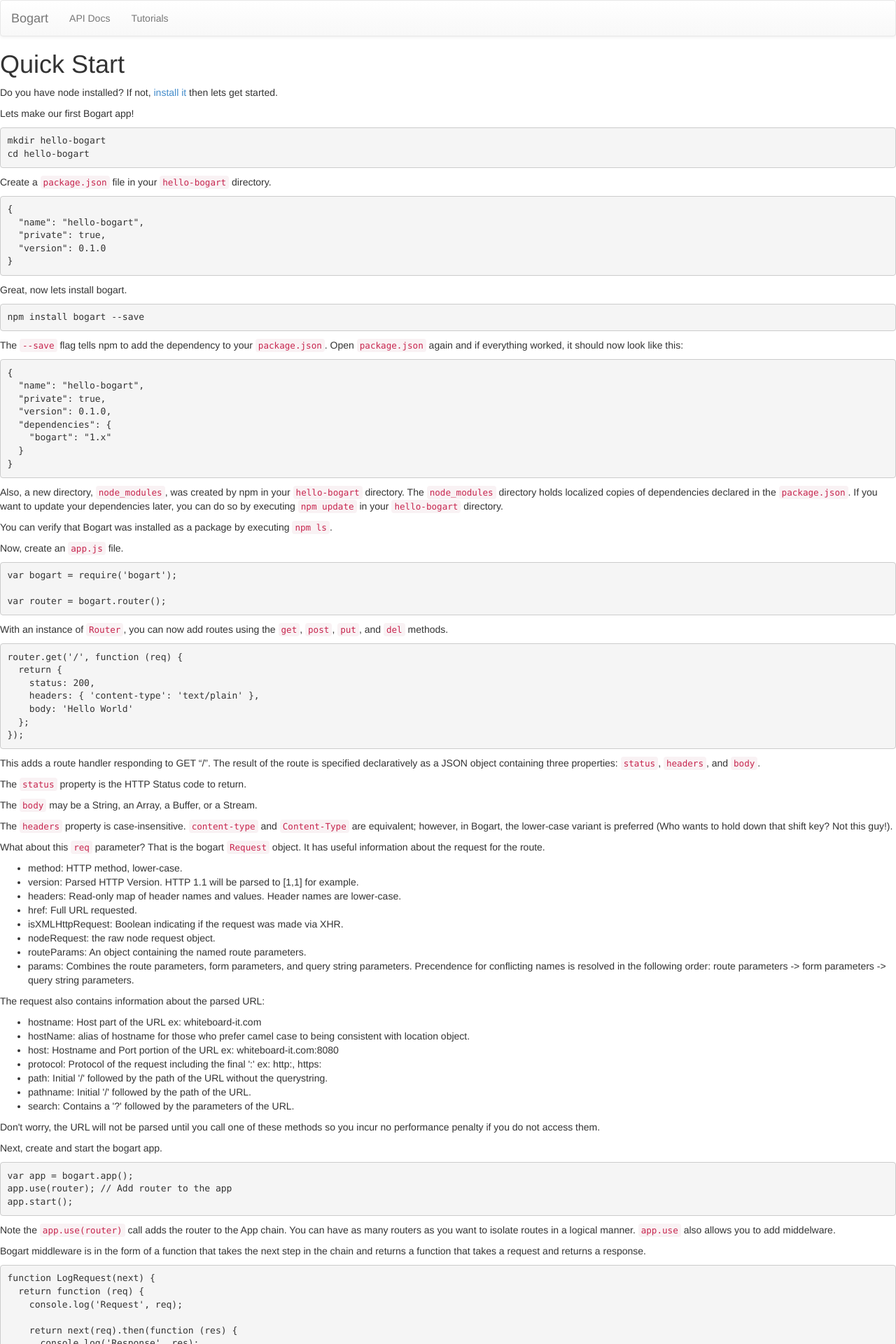
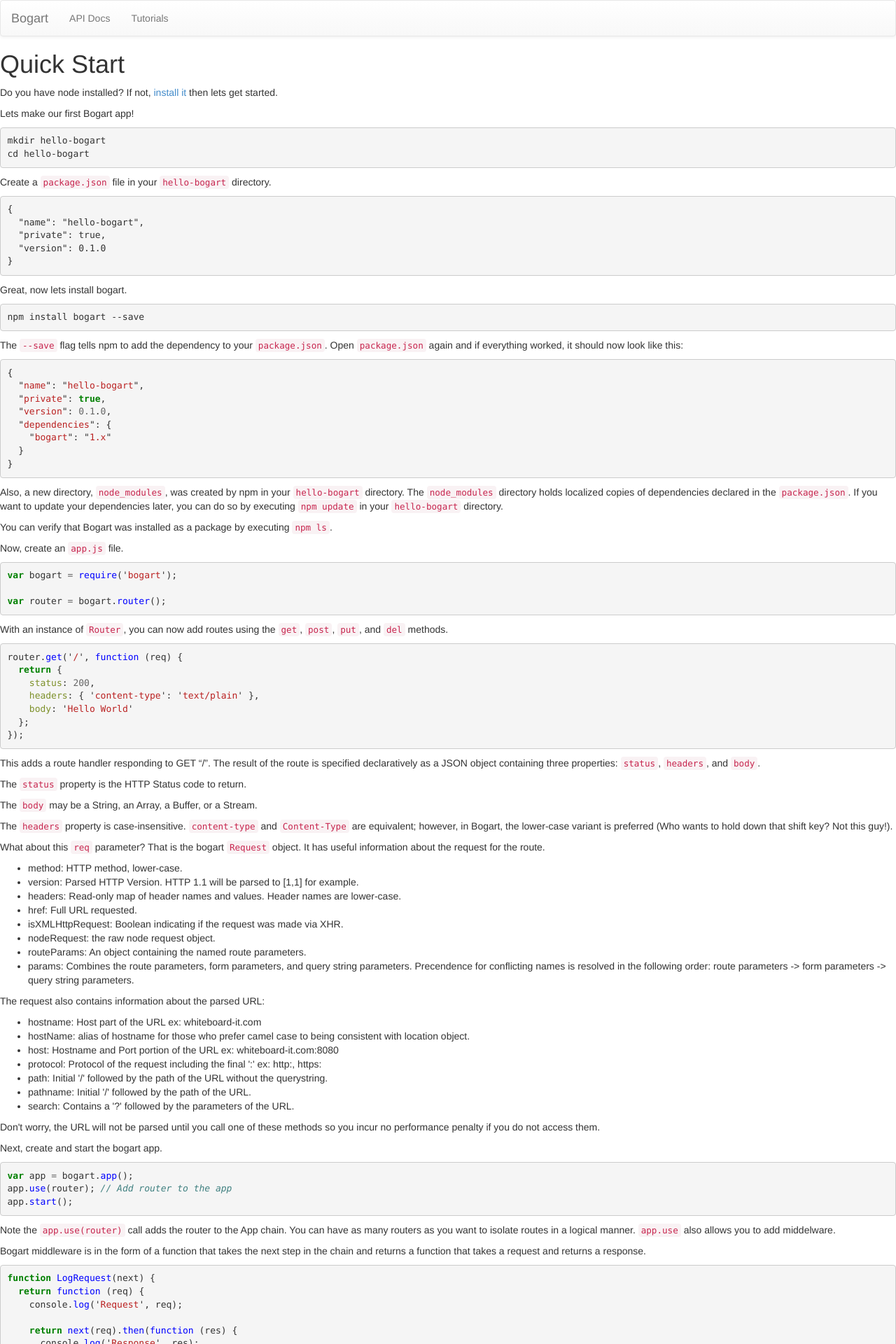
Before and after one commit to nrstott/bogart, a Jekyll site: the page built from index.md, in a window 1280 px wide. Shown: the top 1920 px of the page at 70% size. Built offline with Jekyll 4.4.1, drawn with Linux system fonts in a browser that asks for light colours; some of the changed text lies outside the part shown.

Commit message:
update syntax highlighting

```diff
--- a/_layouts/default.html
+++ b/_layouts/default.html
@@ -3,6 +3,7 @@
   <title>Bogart</title>
   <meta name="viewport" content="width=device-width, initial-scale=1.0">
 
+  <link rel="stylesheet" href="{{site.baseurl}}/css/pygments/default.css" />
   <link rel="stylesheet" href="{{site.baseurl}}/css/bootstrap.min.css" />
   <link rel="stylesheet" href="{{site.baseurl}}/css/bootstrap-theme.min.css" />
 </head>
--- /dev/null
+++ b/css/pygments/default.css
@@ -0,0 +1,61 @@
+.hll { background-color: #ffffcc }
+.c { color: #408080; font-style: italic } /* Comment */
+.err { border: 1px solid #FF0000 } /* Error */
+.k { color: #008000; font-weight: bold } /* Keyword */
+.o { color: #666666 } /* Operator */
+.cm { color: #408080; font-style: italic } /* Comment.Multiline */
+.cp { color: #BC7A00 } /* Comment.Preproc */
+.c1 { color: #408080; font-style: italic } /* Comment.Single */
+.cs { color: #408080; font-style: italic } /* Comment.Special */
+.gd { color: #A00000 } /* Generic.Deleted */
+.ge { font-style: italic } /* Generic.Emph */
+.gr { color: #FF0000 } /* Generic.Error */
+.gh { color: #000080; font-weight: bold } /* Generic.Heading */
+.gi { color: #00A000 } /* Generic.Inserted */
+.go { color: #808080 } /* Generic.Output */
+.gp { color: #000080; font-weight: bold } /* Generic.Prompt */
+.gs { font-weight: bold } /* Generic.Strong */
+.gu { color: #800080; font-weight: bold } /* Generic.Subheading */
+.gt { color: #0040D0 } /* Generic.Traceback */
+.kc { color: #008000; font-weight: bold } /* Keyword.Constant */
+.kd { color: #008000; font-weight: bold } /* Keyword.Declaration */
+.kn { color: #008000; font-weight: bold } /* Keyword.Namespace */
+.kp { color: #008000 } /* Keyword.Pseudo */
+.kr { color: #008000; font-weight: bold } /* Keyword.Reserved */
+.kt { color: #B00040 } /* Keyword.Type */
+.m { color: #666666 } /* Literal.Number */
+.s { color: #BA2121 } /* Literal.String */
+.na { color: #7D9029 } /* Name.Attribute */
+.nb { color: #008000 } /* Name.Builtin */
+.nc { color: #0000FF; font-weight: bold } /* Name.Class */
+.no { color: #880000 } /* Name.Constant */
+.nd { color: #AA22FF } /* Name.Decorator */
+.ni { color: #999999; font-weight: bold } /* Name.Entity */
+.ne { color: #D2413A; font-weight: bold } /* Name.Exception */
+.nf { color: #0000FF } /* Name.Function */
+.nl { color: #A0A000 } /* Name.Label */
+.nn { color: #0000FF; font-weight: bold } /* Name.Namespace */
+.nt { color: #008000; font-weight: bold } /* Name.Tag */
+.nv { color: #19177C } /* Name.Variable */
+.ow { color: #AA22FF; font-weight: bold } /* Operator.Word */
+.w { color: #bbbbbb } /* Text.Whitespace */
+.mf { color: #666666 } /* Literal.Number.Float */
+.mh { color: #666666 } /* Literal.Number.Hex */
+.mi { color: #666666 } /* Literal.Number.Integer */
+.mo { color: #666666 } /* Literal.Number.Oct */
+.sb { color: #BA2121 } /* Literal.String.Backtick */
+.sc { color: #BA2121 } /* Literal.String.Char */
+.sd { color: #BA2121; font-style: italic } /* Literal.String.Doc */
+.s2 { color: #BA2121 } /* Literal.String.Double */
+.se { color: #BB6622; font-weight: bold } /* Literal.String.Escape */
+.sh { color: #BA2121 } /* Literal.String.Heredoc */
+.si { color: #BB6688; font-weight: bold } /* Literal.String.Interpol */
+.sx { color: #008000 } /* Literal.String.Other */
+.sr { color: #BB6688 } /* Literal.String.Regex */
+.s1 { color: #BA2121 } /* Literal.String.Single */
+.ss { color: #19177C } /* Literal.String.Symbol */
+.bp { color: #008000 } /* Name.Builtin.Pseudo */
+.vc { color: #19177C } /* Name.Variable.Class */
+.vg { color: #19177C } /* Name.Variable.Global */
+.vi { color: #19177C } /* Name.Variable.Instance */
+.il { color: #666666 } /* Literal.Number.Integer.Long */
--- a/index.md
+++ b/index.md
@@ -28,14 +28,16 @@
 The `--save` flag tells npm to add the dependency to your `package.json`. Open
 `package.json` again and if everything worked, it should now look like this:
 
-    {
-      "name": "hello-bogart",
-      "private": true,
-      "version": 0.1.0,
-      "dependencies": {
-        "bogart": "1.x"
-      }
-    }
+{% highlight javascript %}
+{
+  "name": "hello-bogart",
+  "private": true,
+  "version": 0.1.0,
+  "dependencies": {
+    "bogart": "1.x"
+  }
+}
+{% endhighlight %}
 
 Also, a new directory, `node_modules`, was created by npm in your `hello-bogart` directory.
 The `node_modules` directory holds localized copies of dependencies declared in the
@@ -55,13 +57,15 @@
 With an instance of `Router`, you can now add routes using the `get`, `post`, `put`,
 and `del` methods.
 
-    router.get('/', function (req) {
-      return {
-        status: 200,
-        headers: { 'content-type': 'text/plain' },
-        body: 'Hello World'
-      };
-    });
+{% highlight javascript %}
+router.get('/', function (req) {
+  return {
+    status: 200,
+    headers: { 'content-type': 'text/plain' },
+    body: 'Hello World'
+  };
+});
+{% endhighlight %}
 
 This adds a route handler responding to GET "/". The result of the route is specified
 declaratively as a JSON object containing three properties: `status`, `headers`, and `body`.
@@ -101,9 +105,11 @@
 
 Next, create and start the bogart app.
 
-    var app = bogart.app();
-    app.use(router); // Add router to the app
-    app.start();
+{% highlight javascript %}
+var app = bogart.app();
+app.use(router); // Add router to the app
+app.start();
+{% endhighlight %}
 
 Note the `app.use(router)` call adds the router to the App chain. You can have
 as many routers as you want to isolate routes in a logical manner. `app.use` also
@@ -112,16 +118,18 @@
 Bogart middleware is in the form of a function that takes the next step in the chain and
 returns a function that takes a request and returns a response.
 
-    function LogRequest(next) {
-      return function (req) {
-        console.log('Request', req);
+{% highlight javascript %}
+function LogRequest(next) {
+  return function (req) {
+    console.log('Request', req);
 
-        return next(req).then(function (res) {
-          console.log('Response', res);
-          return res;
-        });
-      };
-    }
+    return next(req).then(function (res) {
+      console.log('Response', res);
+      return res;
+    });
+  };
+}
+{% endhighlight %}
 
 First things first, Bogart embraces [Promises](http://howtonode.org/promises) as a
 control-flow mechanism. The LogRequest middleware expects that what is returned from
@@ -131,11 +139,13 @@
 So where does this `next` parameter come from? Don\'t worry about it! Bogart figures it out.
 Let's alter the previous code sample where we created the app and added the router to it.
 
+{% highlight javascript %}
     var app = bogart.app();
     app.use(LogRequest)
     app.use(router);
 
     app.start();
+{% endhighlight %}
 
 Now run the server using `node app.js`. When you view it on `localhost:8080`, you should see messages
 in your terminal each time you refresh the page showing you the request and response objects.
@@ -146,14 +156,16 @@
 Also, bogart provides a middleware helper to make writing middleware a little nicer. Rewriting
 LogRequest using the helper looks like this:
 
-    var LogRequest = bogart.middleware(function (req, next) {
-      console.log('Request', req);
+{% highlight javascript %}
+var LogRequest = bogart.middleware(function (req, next) {
+  console.log('Request', req);
 
-      return next(req).then(function (res) {
-        console.log('Resoponse', res);
-        return res;
-      });
-    });
+  return next(req).then(function (res) {
+    console.log('Resoponse', res);
+    return res;
+  });
+});
+{% endhighlight %}
 
 Note that the `next` parameter is optional. If you ignore it, you're just writing an end-point
 that will ignore anything after it in the middleware chain. Simply not calling `next` is a way
@@ -162,13 +174,15 @@
 What if I don't want *every* request to be logged? Bogart lets you target middleware to specific
 routes.
 
-    router.get('/', LogRequest, function (req) {
-      return {
-        status: 200,
-        headers: { 'content-type': 'text/plain' },
-        body: 'Hello World'
-      };
-    });
+{% highlight javascript %}
+router.get('/', LogRequest, function (req) {
+  return {
+    status: 200,
+    headers: { 'content-type': 'text/plain' },
+    body: 'Hello World'
+  };
+});
+{% endhighlight %}
 
 You can provide as many middleware functions as you want to the router verb methods.
 
@@ -184,36 +198,42 @@
 
 Add the following in app.js:
 
-    var viewEngine = bogart.viewEngine('mustache');
+{% highlight javascript %}
+var viewEngine = bogart.viewEngine('mustache');
 
-    router.get('/mustache-rocks', function (req) {
-      var body = viewEngine.render('mustache-rocks.html', {
-        locals: {
-          title: 'Hello View Engine'
-        }
-      });
+router.get('/mustache-rocks', function (req) {
+  var body = viewEngine.render('mustache-rocks.html', {
+    locals: {
+      title: 'Hello View Engine'
+    }
+  });
 
-      return {
-        status: 200,
-        headers: { 'content-type': 'text/html' },
-        body: body
-      };
-    });
+  return {
+    status: 200,
+    headers: { 'content-type': 'text/html' },
+    body: body
+  };
+});
+{% endhighlight %}
 
 Create a `views/mustache-rocks.html` file:
 
-    <h1>Mustache Rocks!</h1>
-    <p>{{title}}</p>
+{% highlight html %}
+<h1>Mustache Rocks!</h1>
+<p>{{title}}</p>
+{% endhighlight %}
 
 Create a `views/layout.html` file:
 
-    <html>
-    <head>
-      <title>{% raw %}{{title}}{% endraw %}</title>
-    </head>
-    <body>
-      {% raw %}{{{body}}}{% endraw %}
-    </body>
+{% highlight html %}
+<html>
+<head>
+  <title>{% raw %}{{title}}{% endraw %}</title>
+</head>
+<body>
+  {% raw %}{{{body}}}{% endraw %}
+</body>
+{% endhighlight %}
 
 What have we here? The `layout.html` file contains markup that is to be reused
 for many pages. The `title` variable is provided from the `locals` property in the call
```
